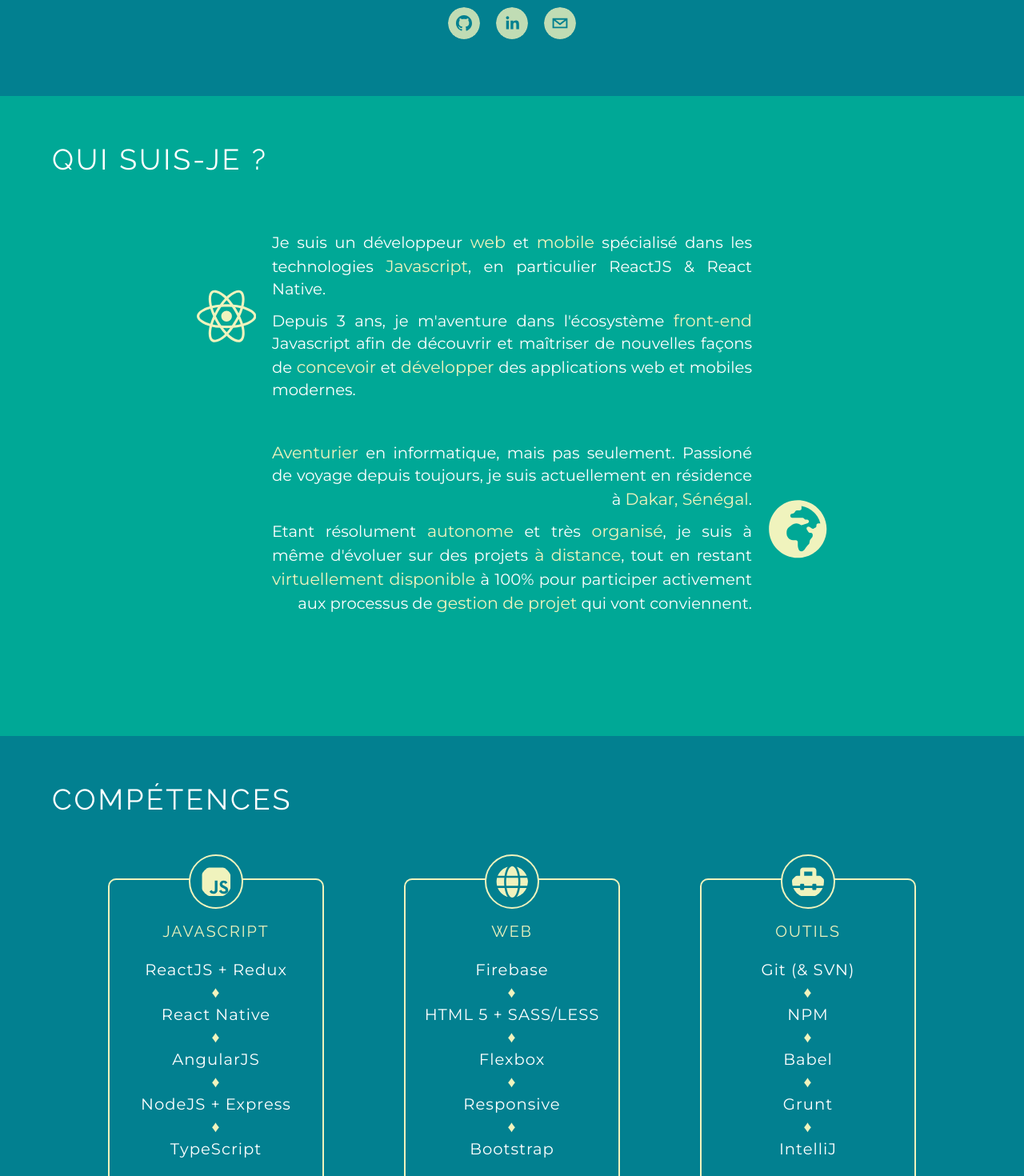
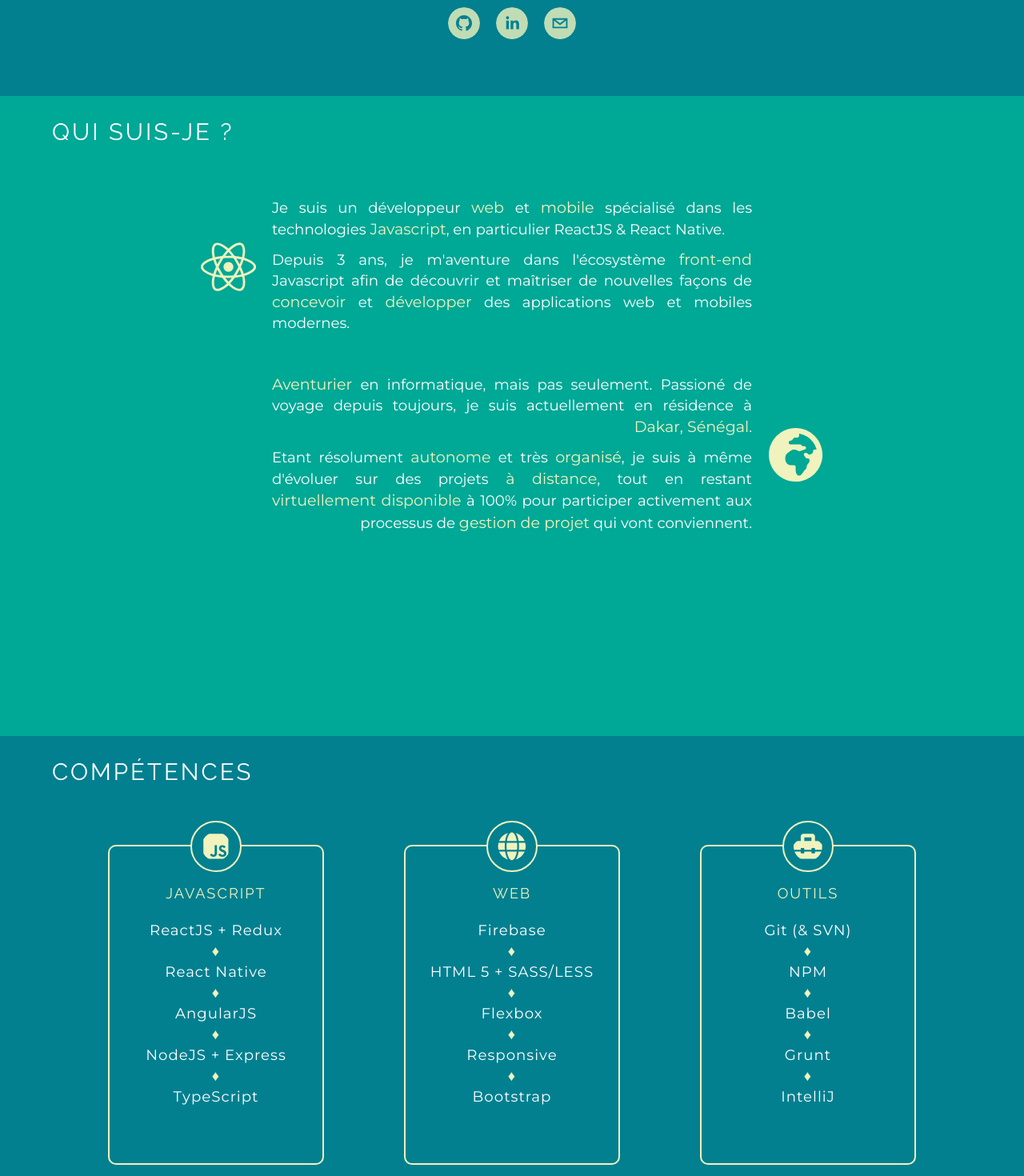
Before and after one commit to Dogson/site-perso, a React (Create React App) app: page / in a window 1280 px wide. Shown: the part 680-2150 px from the top of the page at 80% size. Built offline with nearby package versions, Linux system fonts and the light colour scheme; a small style sheet from the web is missing; a web font is replaced by a local one.

Commit message:
Styling fixes

```diff
--- a/src/App.css
+++ b/src/App.css
@@ -58,6 +58,10 @@ a.btn {
     max-width: 100%;
 }
 
+.section-container .body {
+    font-size: 1.4em;
+}
+
 .section-container .wrapper {
     max-width: 1150px;
     text-align: center;
@@ -69,17 +73,17 @@ a.btn {
 
 .section-container .title-container {
     align-self: flex-start;
-    margin-top: 40px;
 }
 
 .section-container .title {
     color: white;
-    font-size: 3em;
+    font-size: 2.8em;
     font-family: var(--title-font);
     text-transform: uppercase;
     letter-spacing: 3px;
     opacity: 0;
-    margin-bottom: 6vh;
+    margin-bottom: 60px;
+    margin-top: 40px;
 }
 
 .section-container .title.visible {
@@ -93,3 +97,14 @@ a.btn {
         align-self: center;
     }
 }
+
+@media screen and (max-height: 800px) {
+    .section-container .body {
+        font-size: 1.3em;
+    }
+    .section-container .title {
+        margin-bottom: 5vh;
+        margin-top: 3vh;
+        font-size: 2.1em;
+    }
+}
--- a/src/App.js
+++ b/src/App.js
@@ -6,7 +6,7 @@ import {SocialIconsFooter} from "./components/HeaderFooter/SocialIconsFooter";
 import {Skills} from "./components/Skills/Skills";
 import {Description} from "./components/Description/Description";
 import {BackToTopHeader} from "./components/HeaderFooter/BackToTopHeader";
-import {Prestations} from "./components/Contact/Prestations";
+import {Prestations} from "./components/Prestations/Prestations";
 import {Page404} from "./components/Page404/Page404";
 
 class App extends Component {
@@ -48,8 +48,13 @@ class Home extends Component {
     }
 
     preventScroll() {
-        return (window.innerWidth < 1280 ||
-            window.innerHeight < this.profileRef.current.clientHeight ||
+        console.log(window.innerHeight);
+        console.log(this.profileRef.current.clientHeight);
+        console.log(this.descriptionRef.current.clientHeight);
+        console.log(this.skillsRef.current.clientHeight);
+        console.log(this.prestationsRef.current.clientHeight);
+
+        return (window.innerHeight < this.profileRef.current.clientHeight ||
             window.innerHeight < this.descriptionRef.current.clientHeight ||
             window.innerHeight < this.skillsRef.current.clientHeight ||
             window.innerHeight < this.prestationsRef.current.clientHeight)
--- a/src/components/Description/Description.js
+++ b/src/components/Description/Description.js
@@ -19,19 +19,13 @@ const DescriptionTitle = ({isVisible}) => {
     if (isVisible) {
         className = 'visible';
     }
-    return <div className={"title " + className}><h1>Qui suis-je ?</h1></div>;
+    return <div className={"title " + className}>Qui suis-je ?</div>;
 };
 
 const DescriptionBody = () => {
     return <div className={"body "}>
         <TrackVisibility partialVisibility>
-            {/*<DescriptionIcon1/>*/}
-        </TrackVisibility>
-        <TrackVisibility partialVisibility>
             <DescriptionSection1/>
-        </TrackVisibility>
-        <TrackVisibility partialVisibility>
-            {/*<DescriptionIcon2/>*/}
         </TrackVisibility>
         <TrackVisibility partialVisibility>
             <DescriptionSection2/>
--- a/src/components/Description/description.css
+++ b/src/components/Description/description.css
@@ -8,7 +8,6 @@
     justify-content: space-evenly;
     align-items: center;
     flex-wrap: wrap;
-    font-size: 1.4em;
     flex: 1;
     color: white;
     margin-left: 20px;
@@ -66,7 +65,7 @@
     opacity: 0;
 }
 
-@media screen and (max-width: 1150px) {
+@media screen and (max-width: 1000px) {
     .description-container .body-section {
         flex-direction: column;
         text-align: left;
--- a/src/components/Page404/page404.css
+++ b/src/components/Page404/page404.css
@@ -5,7 +5,6 @@
     flex-direction: column;
     justify-content: center;
     align-items: center;
-    font-size: 1.4em;
 }
 
 .not-found-container .title{
--- a/src/components/Contact/Prestations.js
+++ b/src/components/Prestations/Prestations.js
@@ -22,7 +22,7 @@ const PrestationsTitle = ({isVisible}) => {
     if (isVisible) {
         className = 'visible';
     }
-    return <div className={"title " + className}><h1>Prestations</h1></div>;
+    return <div className={"title " + className}>Prestations</div>;
 };
 
 const PrestationsBody = ({isVisible}) => {
--- a/src/components/Contact/prestations.css
+++ b/src/components/Prestations/prestations.css
@@ -4,7 +4,6 @@
 
 .prestations-container .body {
     opacity: 0;
-    font-size: 1.4em;
     color: white;
     border-top: 2px solid var(--yellow);
     border-bottom: 2px solid var(--yellow);
@@ -60,3 +59,10 @@
     color: var(--yellow);
     opacity: 0.7;
 }
+
+
+@media screen and (max-width: 1150px) {
+    .section-container .title-container {
+        align-self: center;
+    }
+}
--- a/src/components/Skills/Skills.js
+++ b/src/components/Skills/Skills.js
@@ -19,7 +19,7 @@ const SkillsTitle = ({isVisible}) => {
     if (isVisible) {
         className = 'visible';
     }
-    return <div className={"title " + className}><h1>Compétences</h1></div>;
+    return <div className={"title " + className}>Compétences</div>;
 };
 
 const SkillsBody = () => {
--- a/src/components/Skills/skills.css
+++ b/src/components/Skills/skills.css
@@ -7,7 +7,6 @@
     flex-direction: row;
     justify-content: space-evenly;
     flex-wrap: wrap;
-    font-size: 1.4em;
     flex: 1;
     color: white;
 }
```
